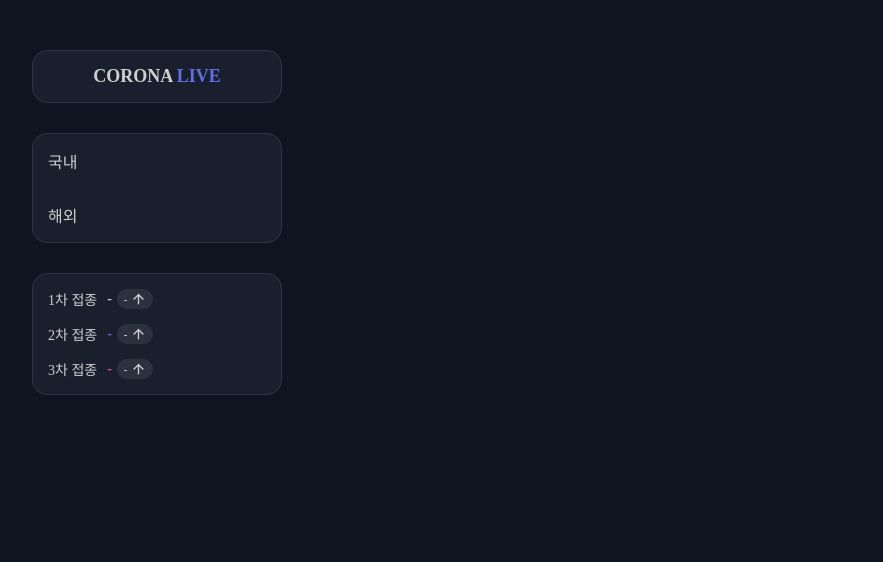
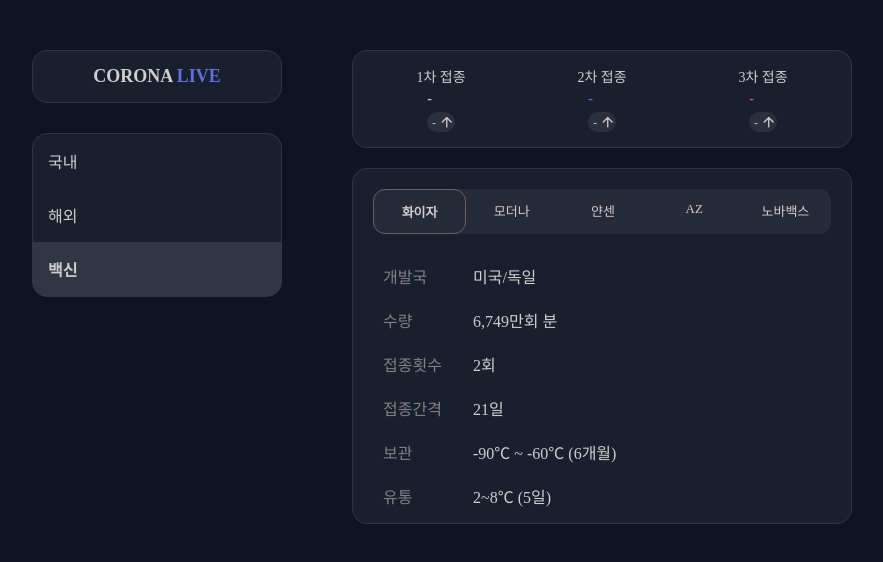
Before and after one commit to bbosonbboson/corona-live, a React (Create React App) app: page /vaccine in a window 1280 px wide. Shown: the top 562 px of the page, without its empty margins (198-1081 px from the left). Built offline with nearby package versions, Linux system fonts and the light colour scheme; no server answers.

Commit message:
백신 페이지 추가

```diff
--- a/src/App.tsx
+++ b/src/App.tsx
@@ -2,6 +2,7 @@ import { Route, Routes } from 'react-router-dom';
 import Sidebar from './Components/Sidebar';
 import "./index.css"
 import Korea from './pages/Korea';
+import Vaccine from './pages/Vaccine';
 import World from './pages/World';
 
 function App() {
@@ -13,6 +14,7 @@ function App() {
         <Routes>
           <Route path="/" element={<Korea/>}/>
           <Route path="/world" element={<World/>}/>
+          <Route path="/vaccine" element={<Vaccine />} />
         </Routes>
       </section>
     </div>
--- a/src/Components/Sidebar/Sidebar.tsx
+++ b/src/Components/Sidebar/Sidebar.tsx
@@ -1,7 +1,7 @@
-import { NavLink } from "react-router-dom";
-import Box from "../Box";
-import VaccineSummary from "../VaccineSummary";
-import "./style.css";
+import { NavLink } from 'react-router-dom';
+import Box from '../Box';
+import VaccineSummary from '../VaccineSummary';
+import './style.css';
 
 const Sidebar = () => {
   return (
@@ -18,22 +18,28 @@ const Sidebar = () => {
           <ul>
             <NavLink
               to="/"
-            className={({ isActive }) => (isActive ? "selected" : "")}
+              className={({ isActive }) => (isActive ? 'selected' : '')}
             >
               <li>국내</li>
             </NavLink>
             <NavLink
               to="/world"
-            className={({ isActive }) => (isActive ? "selected" : "")}
+              className={({ isActive }) => (isActive ? 'selected' : '')}
             >
               <li>해외</li>
+            </NavLink>
+            <NavLink
+              to="/vaccine"
+              className={({ isActive }) => (isActive ? 'selected' : '')}
+            >
+              <li>백신</li>
             </NavLink>
           </ul>
         </nav>
       </Box>
-      <Box isPadding>
+      {/* <Box isPadding>
         <VaccineSummary/>
-      </Box>
+      </Box> */}
     </aside>
   );
 };
--- /dev/null
+++ b/src/Components/VaccineInfo/VaccineInfo.tsx
@@ -0,0 +1,57 @@
+import { useState } from 'react';
+import Box from '../Box';
+import vaccineData from './vaccineData';
+import './style.css';
+
+const VaccineInfo: React.FunctionComponent = () => {
+  const [selectedVaccine, setSelectedVaccine] =
+    useState<keyof typeof vaccineData>('Pfizer');
+
+  return (
+    <Box isPadding>
+      <article className="vaccine-info">
+        <ul>
+          {Object.keys(vaccineData).map((key) => {
+            const vaccine = key as keyof typeof vaccineData;
+            return (
+              <li
+                className={selectedVaccine == vaccine ? 'selected' : ''}
+                onClick={() => setSelectedVaccine(vaccine)}
+              >
+                {vaccineData[vaccine].name}
+              </li>
+            );
+          })}
+        </ul>
+        <div className="vaccine-data">
+          <dl>
+            <dt>개발국</dt>
+            <dd>{vaccineData[selectedVaccine].country}</dd>
+          </dl>
+          <dl>
+            <dt>수량</dt>
+            <dd>{vaccineData[selectedVaccine].volume}</dd>
+          </dl>
+          <dl>
+            <dt>접종횟수</dt>
+            <dd>{vaccineData[selectedVaccine].count}</dd>
+          </dl>
+          <dl>
+            <dt>접종간격</dt>
+            <dd>{vaccineData[selectedVaccine].interval}</dd>
+          </dl>
+          <dl>
+            <dt>보관</dt>
+            <dd>{vaccineData[selectedVaccine].keep}</dd>
+          </dl>
+          <dl>
+            <dt>유통</dt>
+            <dd>{vaccineData[selectedVaccine].distribution}</dd>
+          </dl>
+        </div>
+      </article>
+    </Box>
+  );
+};
+
+export default VaccineInfo;
--- /dev/null
+++ b/src/Components/VaccineInfo/index.ts
@@ -0,0 +1 @@
+export { default } from './VaccineInfo';
--- /dev/null
+++ b/src/Components/VaccineInfo/style.css
@@ -0,0 +1,40 @@
+article.vaccine-info ul {
+    display: flex;
+    margin: 5px;
+    background-color: rgb(39, 43, 56);
+    border-radius: 12px;
+    box-sizing: border-box;
+    margin-bottom: 30px;
+  }
+
+  article.vaccine-info li {
+    list-style: none;
+    flex: 1;
+    padding: 12px 15px;
+    cursor: pointer;
+    font-size: 13px;
+    text-align: center;
+    box-sizing: border-box;
+  }
+
+  article.vaccine-info li.selected {
+    font-weight: bold;
+    border-radius: 12px;
+    border: 1px solid rgb(100, 100, 100);
+  }
+
+  article.vaccine-info .vaccine-data {
+    display: flex;
+    flex-flow: column;
+    gap: 20px;
+    padding-left: 15px;
+  }
+
+  article.vaccine-info .vaccine-data dl {
+    display: flex;
+  }
+
+  article.vaccine-info .vaccine-data dt {
+    width: 90px;
+    color: rgb(130, 130, 132);
+  }
--- /dev/null
+++ b/src/Components/VaccineInfo/vaccineData.ts
@@ -0,0 +1,47 @@
+export default {
+    Pfizer: {
+      name: '화이자',
+      country: '미국/독일',
+      volume: '6,749만회 분',
+      count: '2회',
+      interval: '21일',
+      keep: '-90℃ ~ -60℃ (6개월)',
+      distribution: '2~8℃ (5일)',
+    },
+    Moderna: {
+      name: '모더나',
+      country: '미국',
+      volume: '2,597만회 분',
+      count: '2회',
+      interval: '28일',
+      keep: '-25℃ ~ -15℃ (7개월)',
+      distribution: '2~8℃ (30일)',
+    },
+    Janssen: {
+      name: '얀센',
+      country: '미국',
+      volume: '292만회 분',
+      count: '1회 * (임상결과에 따라 변경가능)',
+      interval: '-',
+      keep: '-25℃ ~ -15℃ (4개월)',
+      distribution: '2~8℃ (4.5일)',
+    },
+    AZ: {
+      name: 'AZ',
+      country: '영국',
+      volume: '2,000만회 분',
+      count: '2회',
+      interval: '8~12주',
+      keep: '-2℃ ~ -8℃ (6개월)',
+      distribution: '2~8℃ (6개월)',
+    },
+    Novavax: {
+      name: '노바백스',
+      country: '미국',
+      volume: '4000만회 분',
+      count: '2회',
+      interval: '21일',
+      keep: '-2℃ ~ -8℃ (5개월)',
+      distribution: '2~8℃ (5개월)',
+    },
+  };
--- a/src/Components/VaccineSummary/VaccineSummary.tsx
+++ b/src/Components/VaccineSummary/VaccineSummary.tsx
@@ -1,56 +1,72 @@
-import { useCallback, useEffect, useState } from "react"
-import { httpGetVaccineSummary } from "../../httpAPI"
-import formatNumber from "../../utils/formatNumber"
-import "./style.css"
+import { useCallback, useEffect, useState } from 'react';
+import { httpGetVaccineSummary } from '../../httpAPI';
+import formatNumber from '../../utils/formatNumber';
+import Box from '../Box';
+import './style.css';
 
 const VaccineSummary: React.FunctionComponent = () => {
-    const [vaccineSummary, setVaccineSummary] = useState<VaccineSummaryType | null>(null)
+  const [vaccineSummary, setVaccineSummary] =
+    useState<VaccineSummaryType | null>(null);
 
-    const getVaccineSummary = useCallback(async() => {
-        const vaccineSummary = await httpGetVaccineSummary()
+  const getVaccineSummary = useCallback(async () => {
+    const vaccineSummary = await httpGetVaccineSummary();
 
-        setVaccineSummary(vaccineSummary)
-    }, [])
+    setVaccineSummary(vaccineSummary);
+  }, []);
 
   useEffect(() => {
-        getVaccineSummary()
-    }, [])
+    getVaccineSummary();
+  }, []);
 
   return (
+    <Box isPadding>
       <article className="vaccine-summary">
         <ul>
           <li>
             <dl>
               <dt>1차 접종</dt>
-                        <dd>{formatNumber(vaccineSummary?.vaccine_1.vaccine_1)}<span>{formatNumber(vaccineSummary?.vaccine_1.vaccine_1_new)}
+              <dd>
+                {formatNumber(vaccineSummary?.vaccine_1.vaccine_1)}
+                <span>
+                  {formatNumber(vaccineSummary?.vaccine_1.vaccine_1_new)}
                   <span className="material-icons sort-arrow">
                     arrow_upward
                   </span>
-                        </span></dd>
+                </span>
+              </dd>
             </dl>
           </li>
           <li>
             <dl>
               <dt>2차 접종</dt>
-                        <dd>{formatNumber(vaccineSummary?.vaccine_2.vaccine_2)}<span>{formatNumber(vaccineSummary?.vaccine_2.vaccine_2_new)}
+              <dd>
+                {formatNumber(vaccineSummary?.vaccine_2.vaccine_2)}
+                <span>
+                  {formatNumber(vaccineSummary?.vaccine_2.vaccine_2_new)}
                   <span className="material-icons sort-arrow">
                     arrow_upward
                   </span>
-                        </span></dd>
+                </span>
+              </dd>
             </dl>
           </li>
           <li>
             <dl>
               <dt>3차 접종</dt>
-                        <dd>{formatNumber(vaccineSummary?.vaccine_3.vaccine_3)}<span>{formatNumber(vaccineSummary?.vaccine_3.vaccine_3_new)}
+              <dd>
+                {formatNumber(vaccineSummary?.vaccine_3.vaccine_3)}
+                <span>
+                  {formatNumber(vaccineSummary?.vaccine_1.vaccine_1_new)}
                   <span className="material-icons sort-arrow">
                     arrow_upward
                   </span>
-                        </span></dd>
+                </span>
+              </dd>
             </dl>
           </li>
         </ul>
       </article>
-    )
-}
-export default VaccineSummary
+    </Box>
+  );
+};
+export default VaccineSummary;
--- a/src/Components/VaccineSummary/style.css
+++ b/src/Components/VaccineSummary/style.css
@@ -1,14 +1,14 @@
-
 article.vaccine-summary ul {
     list-style: none;
     display: flex;
-    flex-flow: column;
     gap: 15px;
+    justify-content: space-around;
   }
 
-article.vaccine-summary li dl{
+  article.vaccine-summary li dl {
     display: flex;
-    gap: 10px;
+    flex-flow: column;
+    gap: 5px;
     align-items: center;
   }
 
@@ -18,6 +18,9 @@ article.vaccine-summary li dt {
   }
 
   article.vaccine-summary li dd {
+    display: flex;
+    flex-flow: column;
+    gap: 5px;
     font-weight: bold;
     font-size: 14px;
   }
@@ -25,26 +28,27 @@ article.vaccine-summary li dd {
   article.vaccine-summary li span {
     display: inline-flex;
     align-items: center;
+    justify-content: center;
   }
 
   article.vaccine-summary li span.sort-arrow {
     position: initial;
-    color:rgb(207, 207, 207) !important;
+    color: rgb(207, 207, 207) !important;
   }
 
   article.vaccine-summary li span:not(.sort-arrow) {
     font-size: 11px;
-    background-color: rgba(207,207,207,0.1);
-    padding: 2px 7px;
+    background-color: rgba(207, 207, 207, 0.1);
+    padding: 2px 0px;
     border-radius: 15px;
-    margin-left: 5px;
+    padding-left: 5px;
     color: rgb(207, 207, 207) !important;
   }
 
-article.vaccine-summary li:nth-child(2) *{
+  article.vaccine-summary li:nth-child(2) * {
     color: rgb(86, 115, 235);
   }
 
-article.vaccine-summary li:nth-child(3) *{
+  article.vaccine-summary li:nth-child(3) * {
     color: rgb(235, 83, 116);
   }
--- a/src/pages/Korea/Korea.tsx
+++ b/src/pages/Korea/Korea.tsx
@@ -23,7 +23,6 @@ const Korea = () => {
             <Summary summary={summary}/>
             <TodaySummary summary={summary}/>
             <SummaryList summary={summary}/>
-            <SummaryList summary={summary}/>
         </>
     )
 }
--- /dev/null
+++ b/src/pages/Vaccine/Vaccine.tsx
@@ -0,0 +1,13 @@
+import VaccineInfo from '../../Components/VaccineInfo';
+import VaccineSummary from '../../Components/VaccineSummary';
+
+const Vaccine: React.FunctionComponent = () => {
+  return (
+    <>
+      <VaccineSummary />
+      <VaccineInfo />
+    </>
+  );
+};
+
+export default Vaccine;
--- /dev/null
+++ b/src/pages/Vaccine/index.ts
@@ -0,0 +1 @@
+export { default } from './Vaccine';
```
Lines whose indentation alone changed are shown as unchanged.
